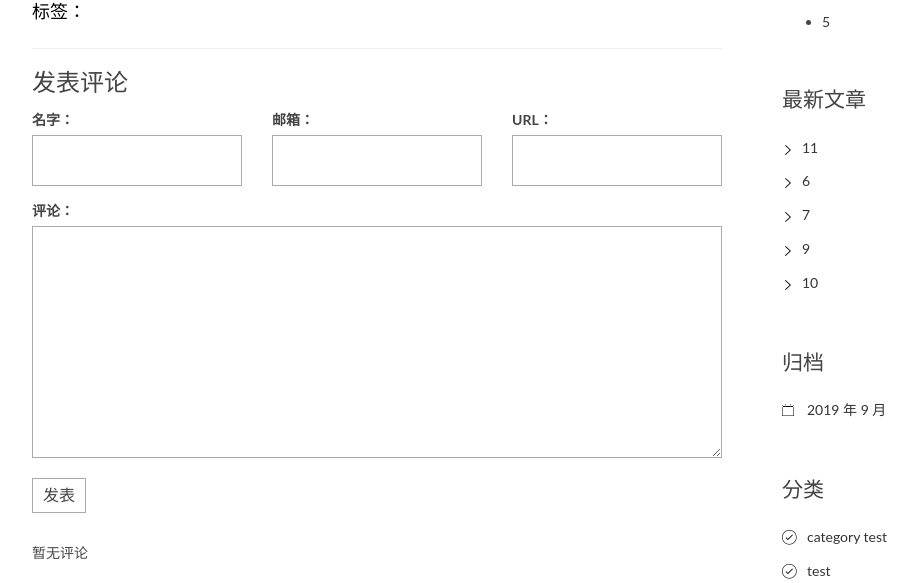
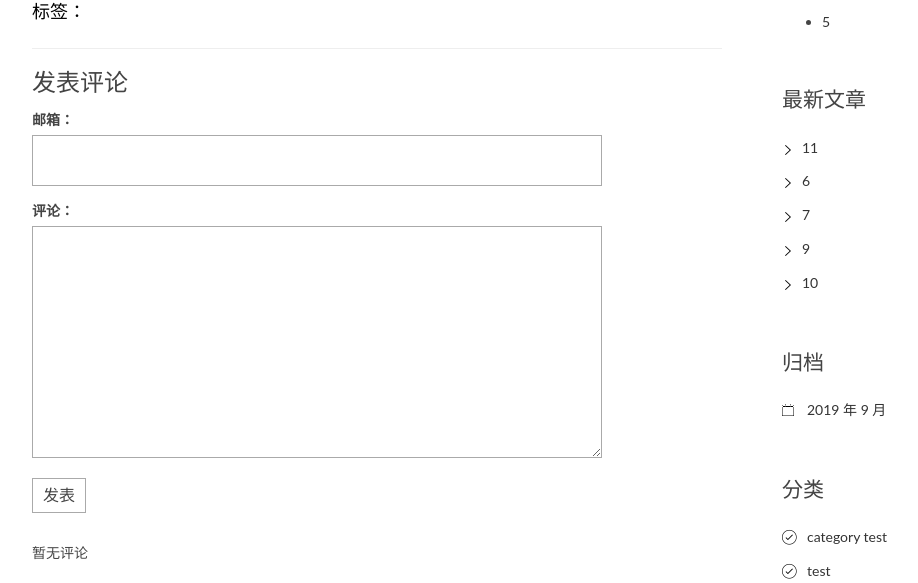
Before and after one commit to SweetEriri/Django_blog, a Django app: page /post/6/ in a window 1280 px wide. Shown: the part 1130-1713 px from the top of the page, without its empty margins (83-1001 px from the left). Run offline with Django 3.2, Linux system fonts and the light colour scheme; data comes from the database, SQL or seed files in the repository; both versions use the stored data as it was after the commit; some libraries are stand-ins or nearby versions.

```diff
--- a/SweetEriri_blog/templates/blog/detail.html
+++ b/SweetEriri_blog/templates/blog/detail.html
@@ -31,22 +31,13 @@
                     <form action="{% url 'comments:post_comment' post.pk %}" method="post" class="comment-form">
                     {% csrf_token %}
              <div class="row">
-             <div class="col-md-4">
-             <label for="{{ form.name.id_for_label }}">名字：</label>
-             {{ form.name }}
-             {{ form.name.errors }}
-        </div>
-        <div class="col-md-4">
+
+        <div class="col-md-10">
         <label for="{{ form.email.id_for_label }}">邮箱：</label>
         {{ form.email }}
         {{ form.email.errors }}
         </div>
-        <div class="col-md-4">
-        <label for="{{ form.url.id_for_label }}">URL：</label>
-        {{ form.url }}
-        {{ form.url.errors }}
-        </div>
-        <div class="col-md-12">
+        <div class="col-md-10">
         <label for="{{ form.text.id_for_label }}">评论：</label>
         {{ form.text }}
         {{ form.text.errors }}
```
Also changed, not shown: SweetEriri_blog/db.sqlite3.
